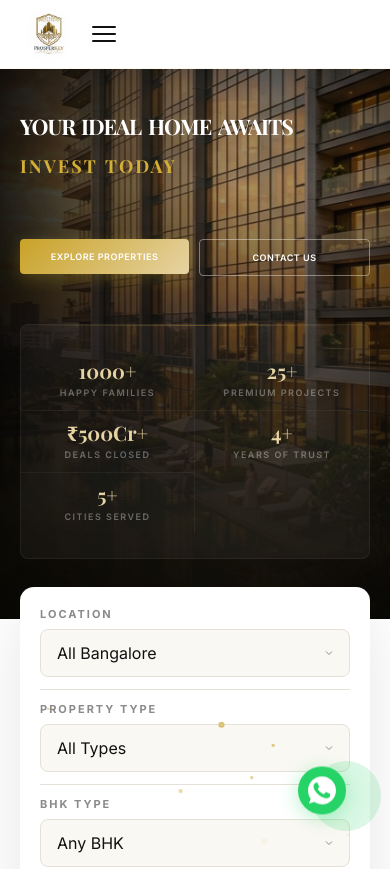
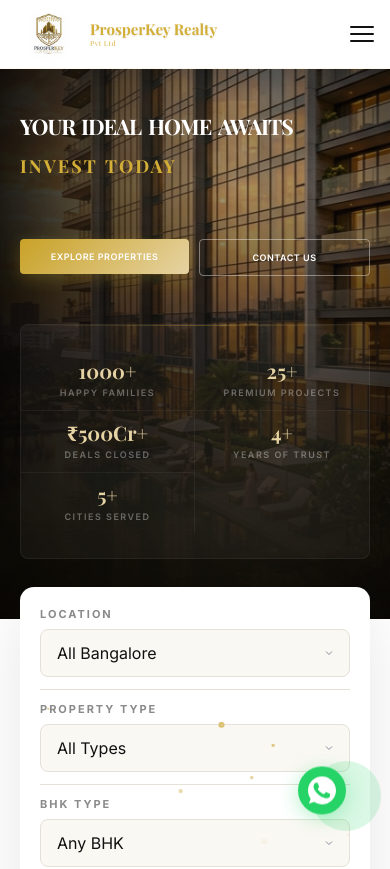
Before and after one commit to Shivampandey1710/prosperkey, a React (Vite) app: page / in a window 390 px wide. Shown: the top 869 px of the page. Built offline with nearby package versions, Linux system fonts and the light colour scheme; a web font is replaced by a local one.

Commit message:
Mobile ui fixes and seo update

```diff
--- a/index.html
+++ b/index.html
@@ -10,21 +10,21 @@
     <title>ProsperKey Realty — Premium Real Estate in Bangalore</title>
     <meta name="description" content="ProsperKey Realty Pvt Ltd — Bangalore's trusted luxury real estate consultancy. Explore premium apartments, villas, and investment plots from top developers like Godrej, Prestige, Mahindra, and more." />
     <meta name="keywords" content="ProsperKey Realty, ProsperKey Realty Pvt Ltd, ProsperKey Bangalore, ProsperKey Real Estate, ProsperKey Properties, Bangalore Real Estate, Luxury Apartments, Premium Villas, Plots, Sarjapur Road, Whitefield" />
-    <link rel="canonical" href="https://prosperkeyrealty.com/" />
+    <link rel="canonical" href="https://prosperkeyrealty.in/" />
 
     <!-- Open Graph / Facebook -->
     <meta property="og:type" content="website" />
-    <meta property="og:url" content="https://prosperkeyrealty.com/" />
+    <meta property="og:url" content="https://prosperkeyrealty.in/" />
     <meta property="og:title" content="ProsperKey Realty — Premium Real Estate in Bangalore" />
     <meta property="og:description" content="Handpicked luxury properties from Bangalore's most trusted developers. 500+ happy families served." />
-    <meta property="og:image" content="https://prosperkeyrealty.com/logo.png" />
+    <meta property="og:image" content="https://prosperkeyrealty.in/logo.png" />
 
     <!-- Twitter -->
     <meta property="twitter:card" content="summary_large_image" />
-    <meta property="twitter:url" content="https://prosperkeyrealty.com/" />
+    <meta property="twitter:url" content="https://prosperkeyrealty.in/" />
     <meta property="twitter:title" content="ProsperKey Realty — Premium Real Estate in Bangalore" />
     <meta property="twitter:description" content="Handpicked luxury properties from Bangalore's most trusted developers. 500+ happy families served." />
-    <meta property="twitter:image" content="https://prosperkeyrealty.com/logo.png" />
+    <meta property="twitter:image" content="https://prosperkeyrealty.in/logo.png" />
 
     <!-- Schema.org for Google Structured Data -->
     <script type="application/ld+json">
@@ -32,9 +32,9 @@
       "@context": "https://schema.org",
       "@type": "RealEstateAgent",
       "name": "ProsperKey Realty Pvt Ltd",
-      "image": "https://prosperkeyrealty.com/logo.png",
-      "@id": "https://prosperkeyrealty.com/",
-      "url": "https://prosperkeyrealty.com/",
+      "image": "https://prosperkeyrealty.in/logo.png",
+      "@id": "https://prosperkeyrealty.in/",
+      "url": "https://prosperkeyrealty.in/",
       "telephone": "+919999999999",
       "address": {
         "@type": "PostalAddress",
--- a/src/App.css
+++ b/src/App.css
@@ -3666,6 +3666,7 @@ button {
   .nav-inner {
     height: 68px;
     padding: 0 16px;
+    justify-content: space-between;
   }
 
   .nav-brand {
@@ -3681,13 +3682,23 @@ button {
   }
 
   .nav-brand-text {
-    display: none;
+    display: flex;
+  }
+
+  .nav-brand-name {
+    font-size: 15px;
+  }
+
+  .nav-brand-sub {
+    font-size: 7px;
+    margin-top: 1px;
   }
 
 
   .burger {
     display: block;
     margin-left: auto;
+    margin-right: -10px;
     padding: 10px;
     flex-shrink: 0;
   }
```
Also changed, not shown: 1 other file (tests, documents, lock files or other folders).
